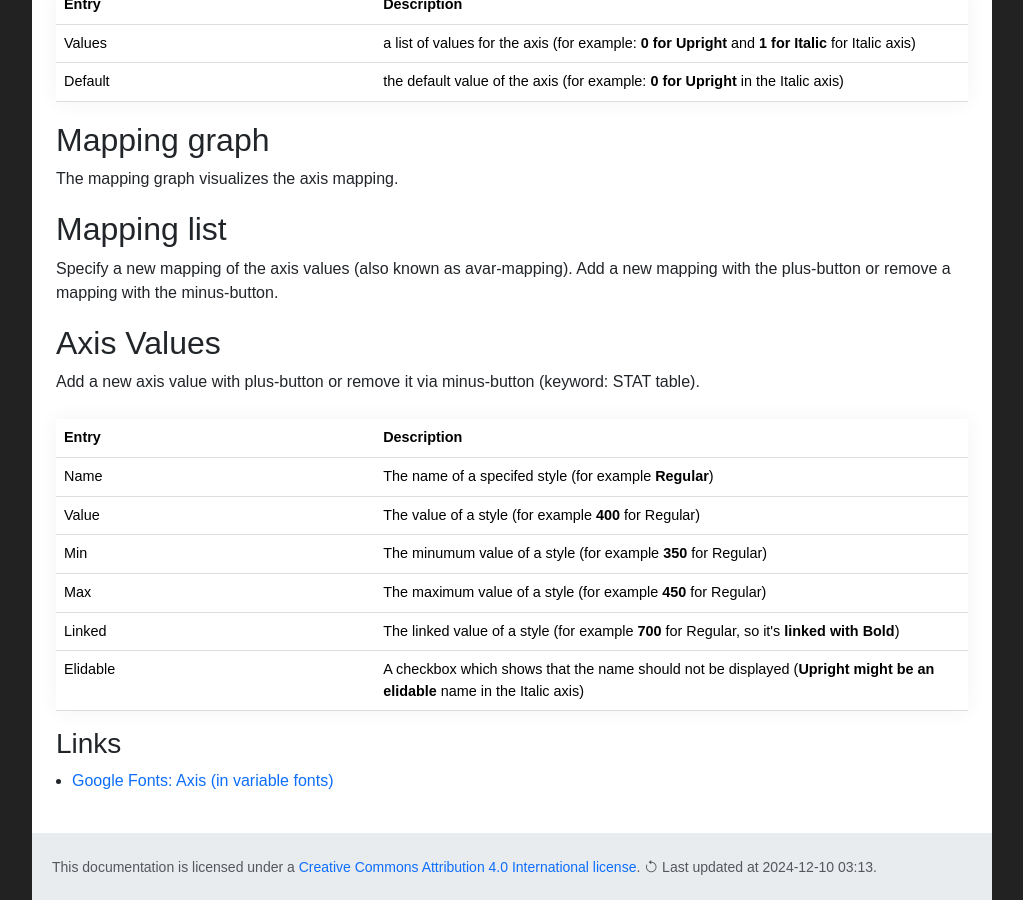
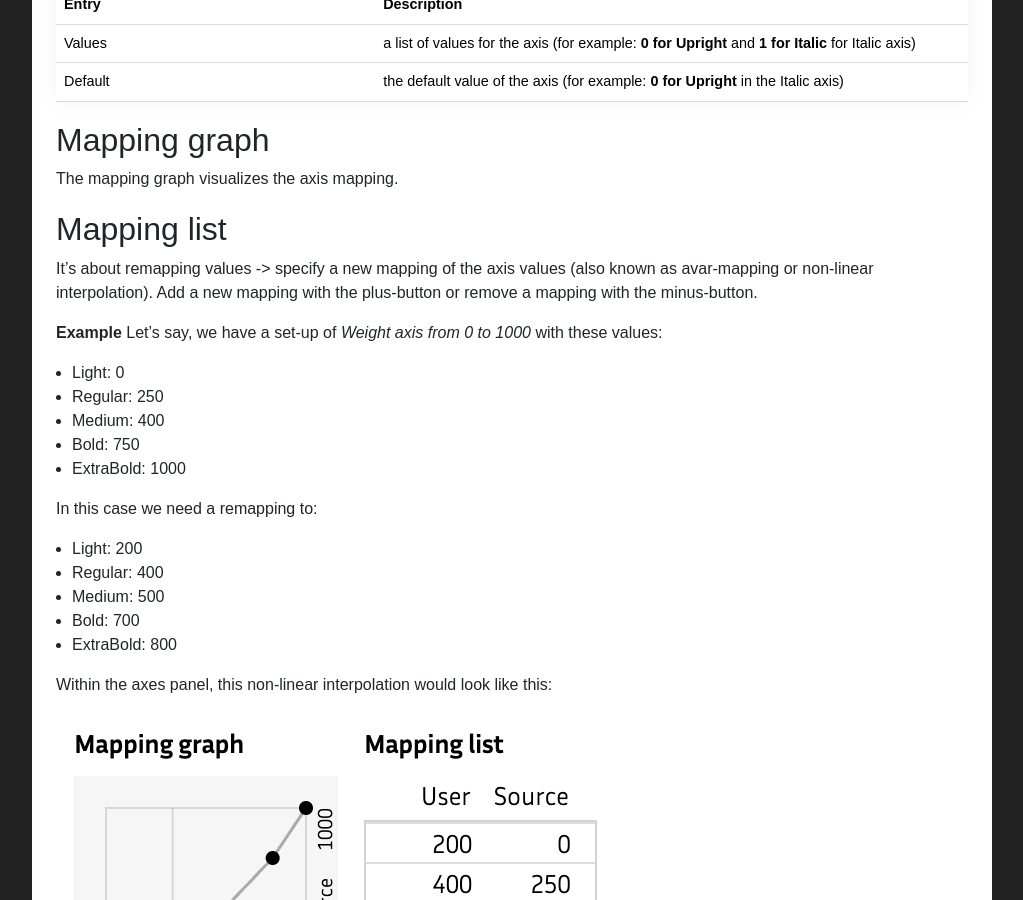
Before and after one commit to googlefonts/fontra-docs, a Jekyll site: the page built from _reference/menu/font/axes.md, in a window 1280 px wide and 900 px high, scrolled down 1836 px. Shown: the whole window, without its empty margins (128-1151 px from the left). Built offline with Jekyll 4.4.1, drawn with Linux system fonts in a browser that asks for light colours; nearby versions of some CDN libraries; some web fonts are replaced.

Commit message:
Update axes info Mapping list with example

```diff
--- a/_reference/menu/font/axes.md
+++ b/_reference/menu/font/axes.md
@@ -119,8 +119,25 @@ The mapping graph visualizes the axis mapping.
 Mapping list
 -------
 
-Specify a new mapping of the axis values (also known as avar-mapping). Add a new mapping with the plus-button or remove a mapping with the minus-button.
+It's about remapping values -> specify a new mapping of the axis values (also known as avar-mapping or non-linear interpolation). Add a new mapping with the plus-button or remove a mapping with the minus-button.
 
+**Example** Let's say, we have a set-up of *Weight axis from 0 to 1000* with these values:
+- Light: 0
+- Regular: 250
+- Medium: 400
+- Bold: 750
+- ExtraBold: 1000
+
+In this case we need a remapping to:
+- Light: 200
+- Regular: 400
+- Medium: 500
+- Bold: 700
+- ExtraBold: 800
+
+Within the axes panel, this non-linear interpolation would look like this:
+
+![]({{ site.url }}/images/font-axes-mapping-example.png){: .img-fluid }
 
 Axis Values
 -------
```
Also changed, not shown: images/font-axes-mapping-example.png (added).
